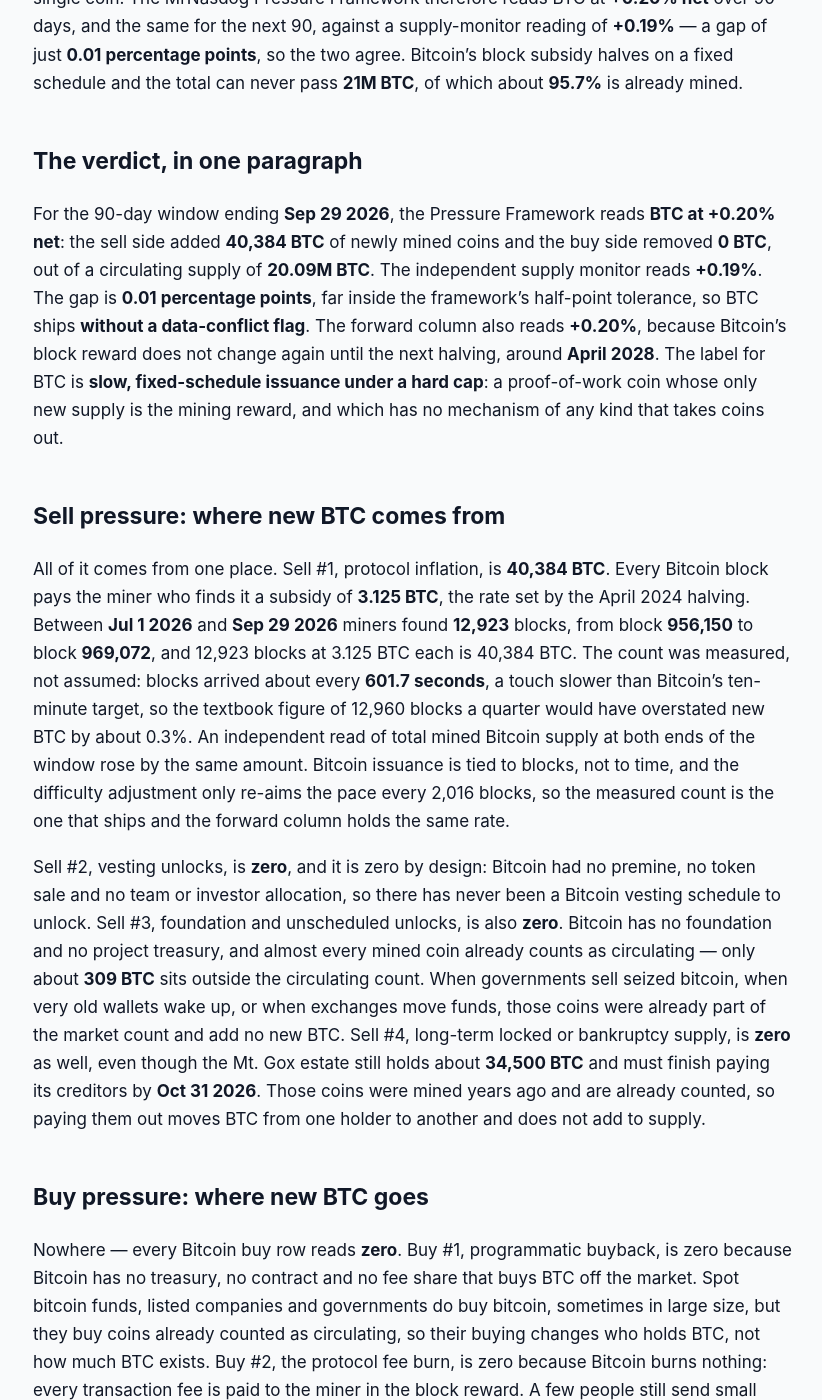
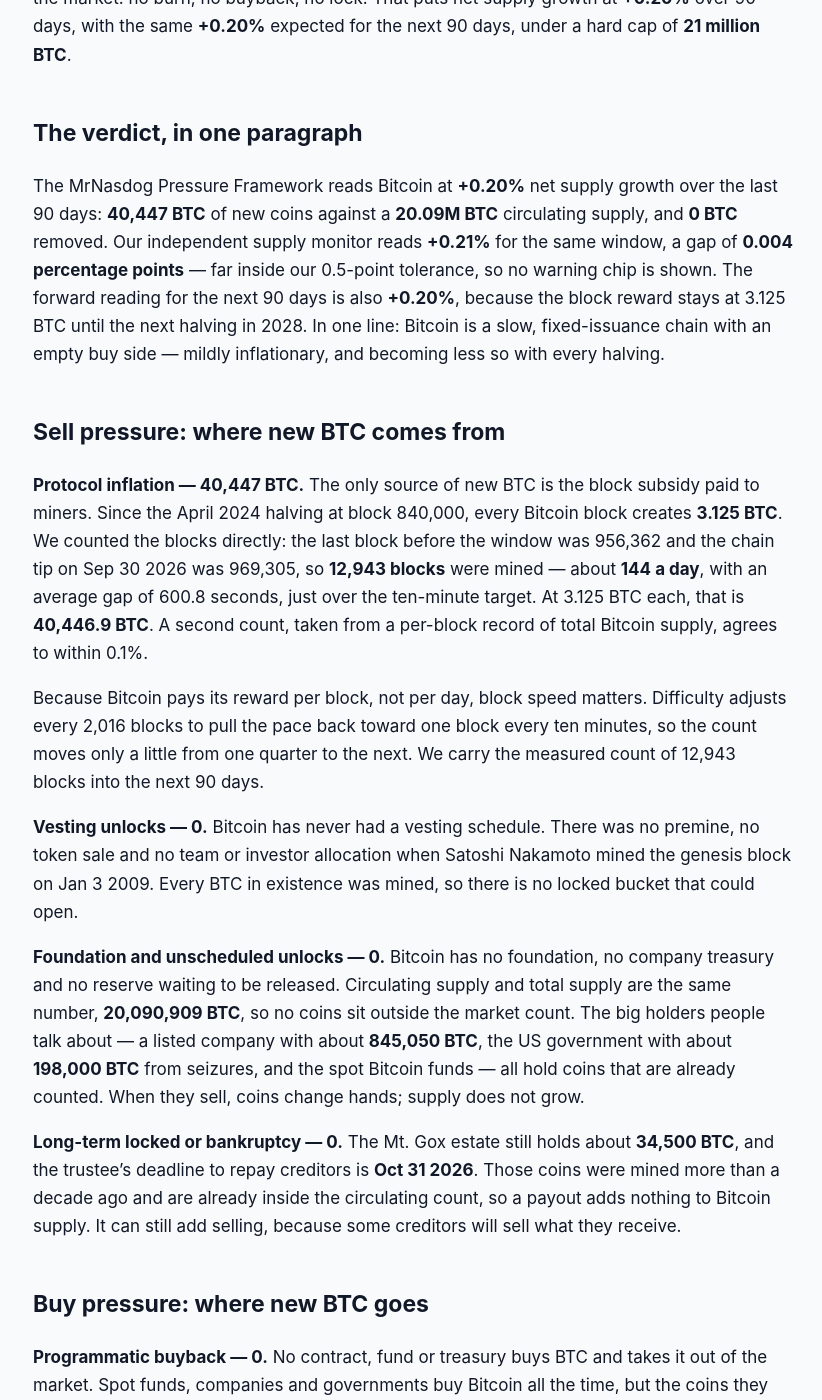
Before and after one commit to jeevansongmy-spec/mrnasdog-articles, a Jekyll site: the page built from crypto/btc-pressure-framework.md, in a window 1280 px wide and 1400 px high, scrolled down 286 px. Shown: the whole window, without its empty margins (227-1049 px from the left). Built offline with Jekyll 4.4.1, drawn with Linux system fonts in a browser that asks for light colours; some of the changed text lies outside the part shown.

Commit message:
publish: crypto/btc-pressure-framework

```diff
--- a/crypto/btc-pressure-framework.md
+++ b/crypto/btc-pressure-framework.md
@@ -1,6 +1,6 @@
 ---
 title:         "BTC Inflation Analysis · September 2026 · Mixed flows · supply roughly steady"
-description:   "BTC supply is roughly steady: miners created 40,384 BTC in 90 days at 3.125 per block, with no burn and no buyback. Net +0.20%, the same next, under a 21M cap."
+description:   "BTC supply is roughly steady: mining made 40,447 BTC in 90 days at 3.125 per block, with no burn and no buyback. Net +0.20%, the same next, under a 21M cap."
 canonical_url: "https://mrnasdog.com/research/btc/inflation"
 tags:          ["crypto", "btc", "bitcoin", "proof-of-work"]
 published:     true
@@ -10,42 +10,60 @@ published:     true
 
 # BTC Inflation Analysis · September 2026 · Mixed flows · supply roughly steady
 
-BTC, the coin of Bitcoin, grows slowly and only from mining: Bitcoin miners created **40,384 BTC** over the last 90 days, and nothing on the network burned, bought back or locked away a single coin. The MrNasdog Pressure Framework therefore reads BTC at **+0.20% net** over 90 days, and the same for the next 90, against a supply-monitor reading of **+0.19%** — a gap of just **0.01 percentage points**, so the two agree. Bitcoin's block subsidy halves on a fixed schedule and the total can never pass **21M BTC**, of which about **95.7%** is already mined.
+Bitcoin's supply is growing slowly and on a fixed path. In the 90 days to Sep 30 2026, miners created **40,447 BTC** from **12,943 blocks** at **3.125 BTC** each, and nothing took any BTC out of the market: no burn, no buyback, no lock. That puts net supply growth at **+0.20%** over 90 days, with the same **+0.20%** expected for the next 90 days, under a hard cap of **21 million BTC**.
 
 ## The verdict, in one paragraph
 
-For the 90-day window ending **Sep 29 2026**, the Pressure Framework reads **BTC at +0.20% net**: the sell side added **40,384 BTC** of newly mined coins and the buy side removed **0 BTC**, out of a circulating supply of **20.09M BTC**. The independent supply monitor reads **+0.19%**. The gap is **0.01 percentage points**, far inside the framework's half-point tolerance, so BTC ships **without a data-conflict flag**. The forward column also reads **+0.20%**, because Bitcoin's block reward does not change again until the next halving, around **April 2028**. The label for BTC is **slow, fixed-schedule issuance under a hard cap**: a proof-of-work coin whose only new supply is the mining reward, and which has no mechanism of any kind that takes coins out.
+The MrNasdog Pressure Framework reads Bitcoin at **+0.20%** net supply growth over the last 90 days: **40,447 BTC** of new coins against a **20.09M BTC** circulating supply, and **0 BTC** removed. Our independent supply monitor reads **+0.21%** for the same window, a gap of **0.004 percentage points** — far inside our 0.5-point tolerance, so no warning chip is shown. The forward reading for the next 90 days is also **+0.20%**, because the block reward stays at 3.125 BTC until the next halving in 2028. In one line: Bitcoin is a slow, fixed-issuance chain with an empty buy side — mildly inflationary, and becoming less so with every halving.
 
 ## Sell pressure: where new BTC comes from
 
-All of it comes from one place. Sell #1, protocol inflation, is **40,384 BTC**. Every Bitcoin block pays the miner who finds it a subsidy of **3.125 BTC**, the rate set by the April 2024 halving. Between **Jul 1 2026** and **Sep 29 2026** miners found **12,923** blocks, from block **956,150** to block **969,072**, and 12,923 blocks at 3.125 BTC each is 40,384 BTC. The count was measured, not assumed: blocks arrived about every **601.7 seconds**, a touch slower than Bitcoin's ten-minute target, so the textbook figure of 12,960 blocks a quarter would have overstated new BTC by about 0.3%. An independent read of total mined Bitcoin supply at both ends of the window rose by the same amount. Bitcoin issuance is tied to blocks, not to time, and the difficulty adjustment only re-aims the pace every 2,016 blocks, so the measured count is the one that ships and the forward column holds the same rate.
+**Protocol inflation — 40,447 BTC.** The only source of new BTC is the block subsidy paid to miners. Since the April 2024 halving at block 840,000, every Bitcoin block creates **3.125 BTC**. We counted the blocks directly: the last block before the window was 956,362 and the chain tip on Sep 30 2026 was 969,305, so **12,943 blocks** were mined — about **144 a day**, with an average gap of 600.8 seconds, just over the ten-minute target. At 3.125 BTC each, that is **40,446.9 BTC**. A second count, taken from a per-block record of total Bitcoin supply, agrees to within 0.1%.
 
-Sell #2, vesting unlocks, is **zero**, and it is zero by design: Bitcoin had no premine, no token sale and no team or investor allocation, so there has never been a Bitcoin vesting schedule to unlock. Sell #3, foundation and unscheduled unlocks, is also **zero**. Bitcoin has no foundation and no project treasury, and almost every mined coin already counts as circulating — only about **309 BTC** sits outside the circulating count. When governments sell seized bitcoin, when very old wallets wake up, or when exchanges move funds, those coins were already part of the market count and add no new BTC. Sell #4, long-term locked or bankruptcy supply, is **zero** as well, even though the Mt. Gox estate still holds about **34,500 BTC** and must finish paying its creditors by **Oct 31 2026**. Those coins were mined years ago and are already counted, so paying them out moves BTC from one holder to another and does not add to supply.
+Because Bitcoin pays its reward per block, not per day, block speed matters. Difficulty adjusts every 2,016 blocks to pull the pace back toward one block every ten minutes, so the count moves only a little from one quarter to the next. We carry the measured count of 12,943 blocks into the next 90 days.
+
+**Vesting unlocks — 0.** Bitcoin has never had a vesting schedule. There was no premine, no token sale and no team or investor allocation when Satoshi Nakamoto mined the genesis block on Jan 3 2009. Every BTC in existence was mined, so there is no locked bucket that could open.
+
+**Foundation and unscheduled unlocks — 0.** Bitcoin has no foundation, no company treasury and no reserve waiting to be released. Circulating supply and total supply are the same number, **20,090,909 BTC**, so no coins sit outside the market count. The big holders people talk about — a listed company with about **845,050 BTC**, the US government with about **198,000 BTC** from seizures, and the spot Bitcoin funds — all hold coins that are already counted. When they sell, coins change hands; supply does not grow.
+
+**Long-term locked or bankruptcy — 0.** The Mt. Gox estate still holds about **34,500 BTC**, and the trustee's deadline to repay creditors is **Oct 31 2026**. Those coins were mined more than a decade ago and are already inside the circulating count, so a payout adds nothing to Bitcoin supply. It can still add selling, because some creditors will sell what they receive.
 
 ## Buy pressure: where new BTC goes
 
-Nowhere — every Bitcoin buy row reads **zero**. Buy #1, programmatic buyback, is zero because Bitcoin has no treasury, no contract and no fee share that buys BTC off the market. Spot bitcoin funds, listed companies and governments do buy bitcoin, sometimes in large size, but they buy coins already counted as circulating, so their buying changes who holds BTC, not how much BTC exists. Buy #2, the protocol fee burn, is zero because Bitcoin burns nothing: every transaction fee is paid to the miner in the block reward. A few people still send small amounts to addresses no one can spend from; inside this window those sends came to well under one thousandth of a bitcoin.
+**Programmatic buyback — 0.** No contract, fund or treasury buys BTC and takes it out of the market. Spot funds, companies and governments buy Bitcoin all the time, but the coins they buy stay in the circulating count, so the buying does not shrink supply.
 
-Buy #3, foundation buying, is **zero** because there is no foundation to buy. Buy #4, new long-term locks, is **zero** because Bitcoin has no staking and no lock contract. A United States bill that would stop the government from selling its seized bitcoin for 20 years passed a House committee on **Sep 16 2026**. Even if it becomes law, it would keep coins that already exist where they are; those BTC would still count as circulating, so the lock removes nothing from Bitcoin supply.
+**Protocol fee burn — 0.** Bitcoin does not burn transaction fees. Every fee goes to the miner who finds the block, on top of the 3.125 BTC subsidy. Some people send BTC to addresses no one can spend from; we read the two best-known ones across the window and they received about **0.0013 BTC** in all — too small to change the reading.
+
+**Foundation buy — 0.** With no foundation or treasury, there is no one buying BTC on behalf of the network, and we found no such buying this window.
+
+**New long-term lock — 0.** Bitcoin has no staking and no lock-up contract. A US bill that cleared a House committee **28–21** on **Sep 16 2026** would make the government hold its seized BTC for at least 20 years. Even if it becomes law, those coins stay in the circulating count, so a lock like that removes nothing from the reading.
 
 ## Foundation and overhang
 
-Bitcoin has no team-held overhang at all. There is no foundation, no company treasury, no DAO, no buyback wallet and no unscheduled reserve — every BTC ever created came from mining, and circulating supply of **20.09M BTC** is within about **309 BTC** of everything mined. The large balances people watch belong to third parties: the Mt. Gox estate with about **34,500 BTC**, governments holding seized bitcoin, spot bitcoin funds and exchanges holding coins for their customers, and the dormant wallets mined in Bitcoin's first years. All of them sit inside the circulating count, so none of them can add new BTC to the market when they move; they are tracked as context only. The circulating-versus-mined gap is re-read on every refresh, and if a balance ever appears outside the circulating count and then falls between refreshes, that outflow enters Sell #3 at the next refresh.
+Bitcoin has no team-controlled overhang. There is no foundation wallet, no treasury, no DAO and no unreleased reserve — circulating supply equals total supply, so every coin is already in the market count. We still track the balances that could bring selling: the Mt. Gox estate at about **34,500 BTC** with a repayment deadline of Oct 31 2026, government seizure wallets such as the US holding of about **198,000 BTC**, the largest corporate holder at about **845,050 BTC**, and the dormant early-mined coins linked to Bitcoin's first year. We re-check the gap between total and circulating supply at every refresh. If a bucket of coins outside the circulating count ever appears and then shrinks between refreshes, that outflow enters the foundation-and-unscheduled row at the next refresh.
 
 ## How BTC compares to other proof-of-work chains
 
-BTC is the original halving-model coin: a fixed block subsidy that halves every 210,000 blocks, roughly every four years, toward a hard cap of 21M BTC. Litecoin and Bitcoin Cash copy that design with their own caps and halving dates, so their supply growth also falls in steps. Tail-emission coins take the other route: Monero, for example, pays a small fixed reward per block forever, so it never reaches a cap and its percentage growth only shrinks as supply grows. Dogecoin pays a fixed reward per block with no cap at all. Next to all of them, Bitcoin is the most predictable issuer — anyone can work out the new BTC for any future block from the block height alone.
+Bitcoin is the reference case for a halving model with a hard cap. About **95.7%** of all **21 million BTC** is already mined, and each halving cuts the new-coin flow in half again. Litecoin follows the same design with a larger 84 million cap and a shorter block time; Bitcoin Cash shares Bitcoin's schedule exactly. Against those chains, Bitcoin's current +0.20% per 90 days is low, and its path is known years ahead.
 
-Against uncapped proof-of-stake chains the contrast is sharper. Chains that pay validators in new coins usually issue more each quarter as more coins are staked, and many rely on a fee burn to offset part of it. Bitcoin has neither: no staking reward that grows, and no burn that shrinks supply when the network is busy. That leaves BTC with a small, steady, falling rate of new supply — about **0.20%** a quarter today, halving to about 0.1% a quarter after the next halving — and with no buy-side mechanism, so Bitcoin supply can only grow until the last coin is mined, expected around 2140.
+Proof-of-work chains with tail emission take a different path. Monero pays a fixed 0.6 XMR per block forever, so its supply never stops growing, though the rate shrinks as a share of supply. Dogecoin adds a fixed 10,000 DOGE per block with no cap at all. Bitcoin has no tail: after the last halvings the subsidy falls toward zero, and miners are paid by fees alone.
+
+Compared with proof-of-stake chains, the big difference is the buy side. Ethereum burns part of every fee, and many newer chains burn fees or buy back tokens. Bitcoin does neither: its only supply control is the halving schedule. That makes its sell side small and predictable, and its buy side always empty — any change in BTC supply comes only from mining.
 
 ## What to watch in the next 90 days
 
-First, the Mt. Gox deadline on **Oct 31 2026**: the estate still holds about **34,500 BTC**, and paying creditors would move those coins toward exchanges, but the coins are already counted, so the supply reading does not change. Second, the pace of blocks: Bitcoin difficulty re-adjusts every 2,016 blocks, and if hashrate keeps rising faster than difficulty, blocks arrive quicker and the quarter mints a little more than the **40,384 BTC** booked forward. Third, the Strategic Bitcoin Reserve bill, which still needs the full House and the Senate; it would lock government bitcoin in place, not remove it from the count. Fourth, BIP-361, a draft proposal to phase out old address types that a quantum computer could one day break and to freeze coins that are not moved in time; it has no activation date, but it is the one idea on the table that could ever take coins out of Bitcoin's usable supply. The next halving, around **April 2028**, falls well outside this window.
+**Oct 31 2026 — Mt. Gox repayment deadline.** The estate holds about 34,500 BTC. A payout does not change supply, but it puts coins in the hands of creditors who may sell, and the trustee could extend the deadline again.
+
+**The US reserve bill.** The bill that cleared committee on Sep 16 2026 still needs a full House vote, the Senate and a signature. A separate bill to buy **1 million BTC** over five years has not had a hearing. Either one would change who holds BTC, not how much exists.
+
+**BIP-361, the quantum freeze idea.** A draft proposal would, in stages, stop coins in older address types from moving once quantum computers become a real threat. It is not merged or scheduled, but if it moved forward it would be the first Bitcoin change to touch coins that already exist.
+
+**Block pace and difficulty.** The 3.125 BTC reward holds until block 1,050,000, about Apr 2028. Faster or slower blocks move the 90-day count by a few hundred BTC at most.
 
 ## Summary
 
-The MrNasdog Pressure Framework reads BTC at **+0.20% net** over the trailing 90 days and **+0.20%** over the next 90: **40,384 BTC** of Bitcoin block subsidy from **12,923** blocks at 3.125 BTC each, with no vesting, no unlocks, no burn and no buyback. The structural mechanism is a proof-of-work reward that halves every 210,000 blocks, so Bitcoin issuance is fixed by code and falls over time. The key risk to the reading is small: a faster block pace mints slightly more, and third-party holders such as the Mt. Gox estate move coins that are already counted. BTC has a hard cap of **21M**; about 95.7% is already mined, and supply keeps growing, ever more slowly, until the last coin.
+Bitcoin's supply grew **+0.20%** in the 90 days to Sep 30 2026 — **40,447 BTC** from mining and nothing removed — and the framework expects the same **+0.20%** over the next 90 days. The only source of new BTC is the block subsidy of 3.125 BTC, fixed until the next halving at block 1,050,000 around Apr 2028. The key risk to watch is selling, not new supply: large existing holders such as the Mt. Gox estate can move coins that are already counted. With **95.7%** of the **21 million** cap already mined, Bitcoin's new supply only gets smaller from here.
 
 ---
 
-*MrNasdog Pressure Framework analysis of BTC, Metric 1 — Inflation. Data + explanation only. Not financial advice. Checked Sep 29 2026.*
+*MrNasdog Pressure Framework analysis of BTC, Metric 1 — Inflation. Data + explanation only. Not financial advice. Checked Sep 30 2026.*
```
